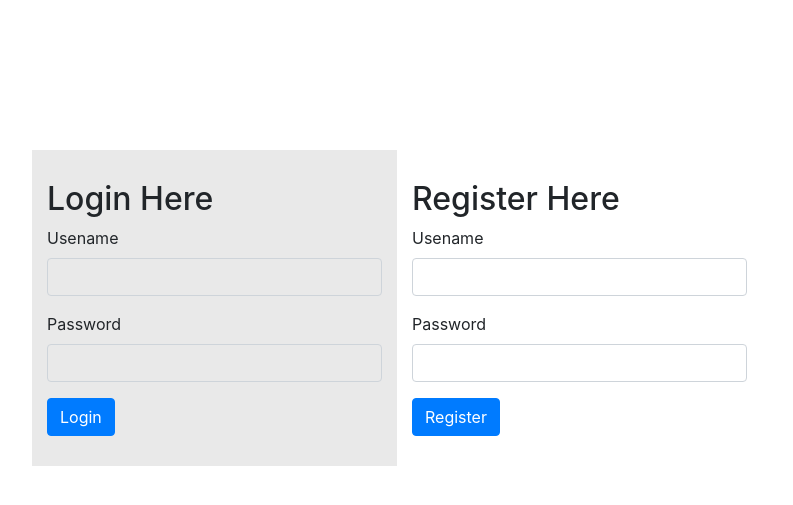
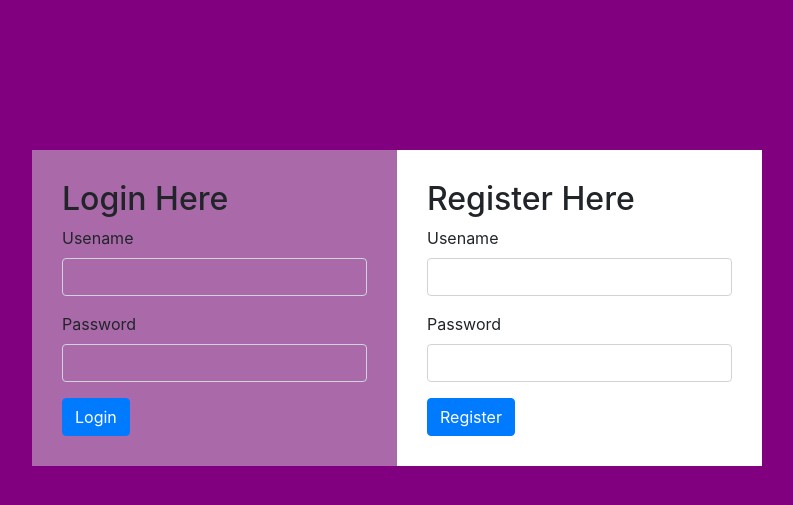
Before and after one commit to adobrulya/php-logining, a PHP site: page /login.php in a window 1280 px wide. Shown: the top 505 px of the page, without its empty margins (243-1036 px from the left). Run offline with PHP 8.4, Linux system fonts and the light colour scheme.

Commit message:
Поменял местами подключение стилей
Поменял очерёдность подключение стилей. Сначала Bootstrap, а потом мои стили. Иначе Bootstrap перебивал мои стили.

```diff
--- a/login.php
+++ b/login.php
@@ -6,8 +6,8 @@
           content="width=device-width, user-scalable=no, initial-scale=1.0, maximum-scale=1.0, minimum-scale=1.0">
     <meta http-equiv="X-UA-Compatible" content="ie=edge">
     <title>User Login and Registration</title>
+    <link rel="stylesheet" type="text/css" href="https://stackpath.bootstrapcdn.com/bootstrap/4.5.2/css/bootstrap.min.css">
     <link rel="stylesheet" type="text/css" href="style.css">
-    <link rel="stylesheet" type="text/css" href="https://stackpath.bootstrapcdn.com/bootstrap/4.5.2/css/bootstrap.min.css">
 </head>
 <body>
 <div class="container">
--- a/style.css
+++ b/style.css
@@ -1,9 +1,8 @@
 body
 {
-    background: purple;
+    background-color: purple;
     background-size: cover;
     background-position: center;
-
 }
 .login-box
 {
```
